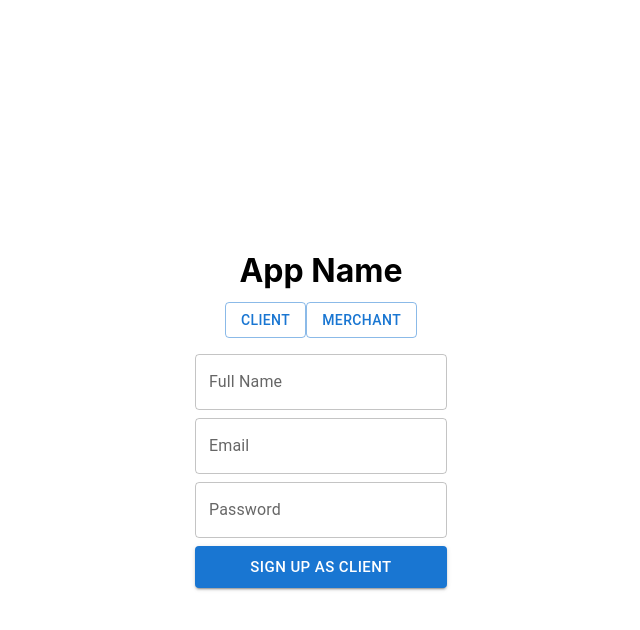
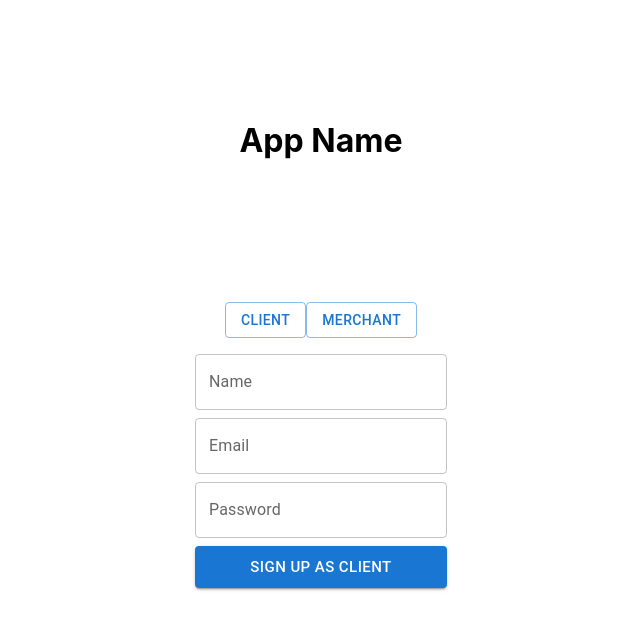
Before and after one commit to claiford/food-finder, a React (Create React App) app in the folder frontend/: page / in a window 1280 px wide. Both pictures are taken after a click on the button "CLIENT". Shown: the top 630 px of the page, without its empty margins (339-979 px from the left). Built offline with nearby package versions, Linux system fonts and the light colour scheme; no server answers.

Commit message:
feat (signup): added BE eslint config, auth API and created customerSchema

```diff
--- a/frontend/package.json
+++ b/frontend/package.json
@@ -40,5 +40,9 @@
       "last 1 firefox version",
       "last 1 safari version"
     ]
+  },
+  "devDependencies": {
+    "eslint": "^8.49.0",
+    "eslint-plugin-react": "^7.33.2"
   }
 }
--- a/frontend/src/components/ClientSignUp.jsx
+++ b/frontend/src/components/ClientSignUp.jsx
@@ -1,16 +1,66 @@
-import React from "react";
-import { Container, TextField, Button } from "@mui/material";
+import React, { useState } from "react";
+import axios from "axios";
+import { Alert, Container, TextField, Button } from "@mui/material";
 
-const ClientSignUp = () => {
+const ClientSignUp = ({ clientInfo, setClientInfo }) => {
+  const [error, setError] = useState(null);
+  const [showErrorMessage, setShowErrorMessage] = useState(false);
+  const [showSuccessBar, setShowSuccessBar] = useState(false);
+  const [success, setSuccess] = useState(null);
+
+  const handleInputChange = (e, key) => {
+    const updatedClientInfo = { ...clientInfo, [key]: e.target.value };
+    setClientInfo(updatedClientInfo);
+  };
+
+  const handleSubmitForm = async (e) => {
+    e.preventDefault();
+    if (!clientInfo.name || !clientInfo.email || !clientInfo.password) {
+      setError("All fields are required");
+      setShowErrorMessage(true);
+    }
+    // API call
+    try {
+      const response = await axios.post(
+        `${process.env.REACT_APP_BACKEND_URL}/signup`,
+        clientInfo
+      );
+      // console.log("Sign up response: ", response);
+      if (response.status === 200) {
+        setShowSuccessBar(true);
+        setSuccess(response.data.message || "Sign up successful.");
+        // Reset form fields
+        setClientInfo({
+          name: "",
+          email: "",
+          password: "",
+        });
+      } else {
+        const data = response.data;
+        setError(data.message || "Sign up failed.");
+        setShowErrorMessage(true);
+      }
+    } catch (err) {
+      console.log(err);
+      setShowErrorMessage(true);
+    }
+    setTimeout(() => {
+      setShowErrorMessage(false);
+      setShowSuccessBar(false);
+    }, 3000);
+  };
+
   return (
     <Container maxWidth="xs">
-      <form>
+      <form onSubmit={handleSubmitForm}>
         <TextField
           sx={{ height: 40 }}
-          label="Full Name"
-          type="name"
+          label="Name"
+          type="text"
           fullWidth
           margin="normal"
+          value={clientInfo.name}
+          onChange={(e) => handleInputChange(e, "name")}
         />
         <TextField
           sx={{ height: 40 }}
@@ -18,6 +68,8 @@ const ClientSignUp = () => {
           type="email"
           fullWidth
           margin="normal"
+          value={clientInfo.email}
+          onChange={(e) => handleInputChange(e, "email")}
         />
         <TextField
           sx={{ height: 40 }}
@@ -25,6 +77,8 @@ const ClientSignUp = () => {
           type="password"
           fullWidth
           margin="normal"
+          value={clientInfo.password}
+          onChange={(e) => handleInputChange(e, "password")}
         />
         <Button
           variant="contained"
@@ -36,7 +90,19 @@ const ClientSignUp = () => {
         >
           Sign up as Client
         </Button>
+        {/* <Typography sx={{ color: "red" }}> */}
+        {showErrorMessage && (
+          <Alert severity="error">
+            <span>{error}</span>
+          </Alert>
+        )}
+        {/* </Typography> */}
       </form>
+      {showSuccessBar && (
+        <Alert severity="success">
+          <span>{success}</span>
+        </Alert>
+      )}
     </Container>
   );
 };
--- a/frontend/src/components/MerchantSignUp.jsx
+++ b/frontend/src/components/MerchantSignUp.jsx
@@ -7,8 +7,8 @@ const MerchantSignUp = () => {
       <form>
         <TextField
           sx={{ height: 40 }}
-          label="Full Name"
-          type="name"
+          label="Name"
+          type="text"
           fullWidth
           margin="normal"
         />
--- a/frontend/src/pages/Main.jsx
+++ b/frontend/src/pages/Main.jsx
@@ -10,6 +10,16 @@ const Main = () => {
   const [isClientClicked, setIsClientClicked] = useState(true);
   const [showClientForm, setShowClientForm] = useState(false);
   const [showMerchantForm, setShowMerchantForm] = useState(false);
+  const [clientInfo, setClientInfo] = useState({
+    "name": "",
+    "email": "",
+    "password": "",
+  });
+  // const [merchantInfo, setMerchantInfo] = useState({
+  //   "name": "",
+  //   "email": "",
+  //   "password": "",
+  // });
 
   const handleClientBtn = () => {
     setIsClientClicked(true);
@@ -27,7 +37,7 @@ const Main = () => {
     <Box
       sx={{
         width: 300,
-        height: 300,
+        height: "70%",
         display: "flex",
         flexDirection: "column",
         justifyContent: "center",
@@ -44,7 +54,7 @@ const Main = () => {
           </Button>
         </Grid>
       </Grid>
-      {showClientForm && isClientClicked && <ClientSignUp />}
+      {showClientForm && isClientClicked && <ClientSignUp clientInfo={clientInfo} setClientInfo={setClientInfo}/>}
       {showMerchantForm && !isClientClicked && <MerchantSignUp />}
     </Box>
   );
```
Also changed, not shown: 1 other file (tests, documents, lock files or other folders).
